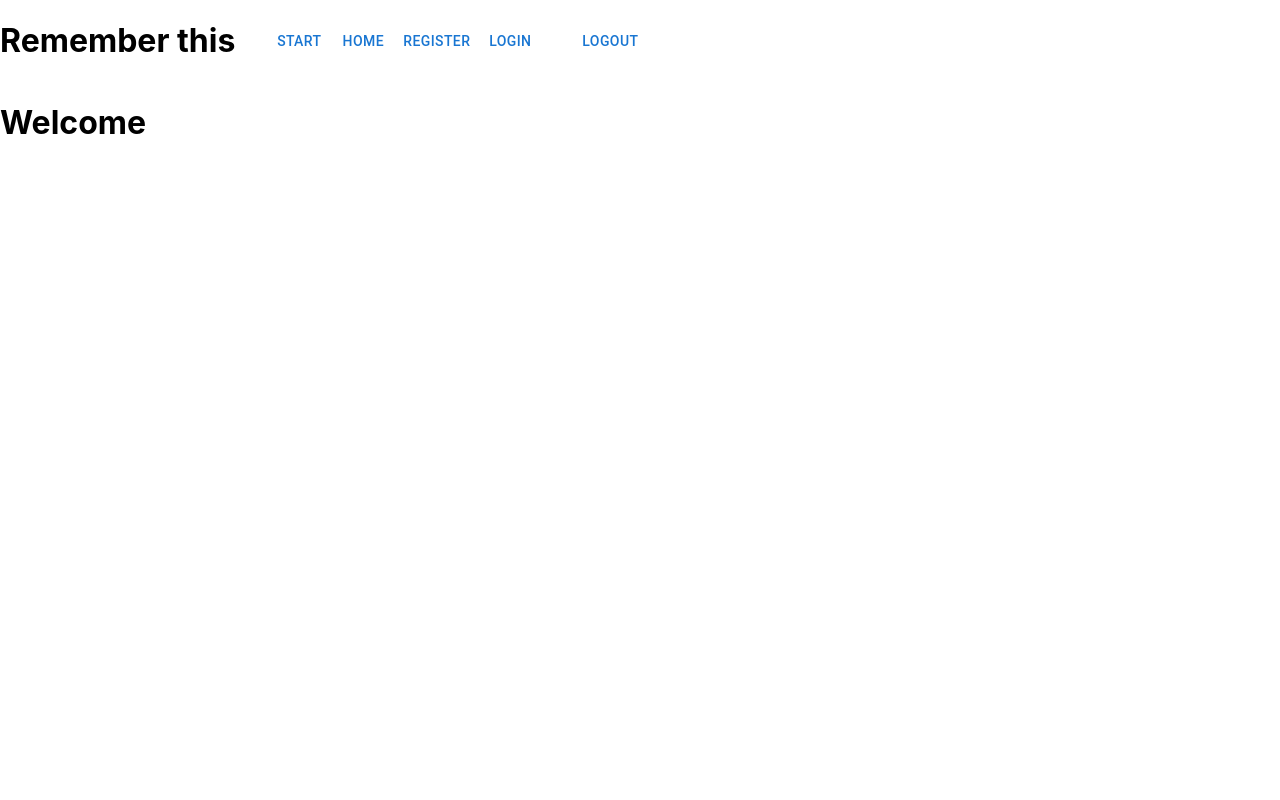
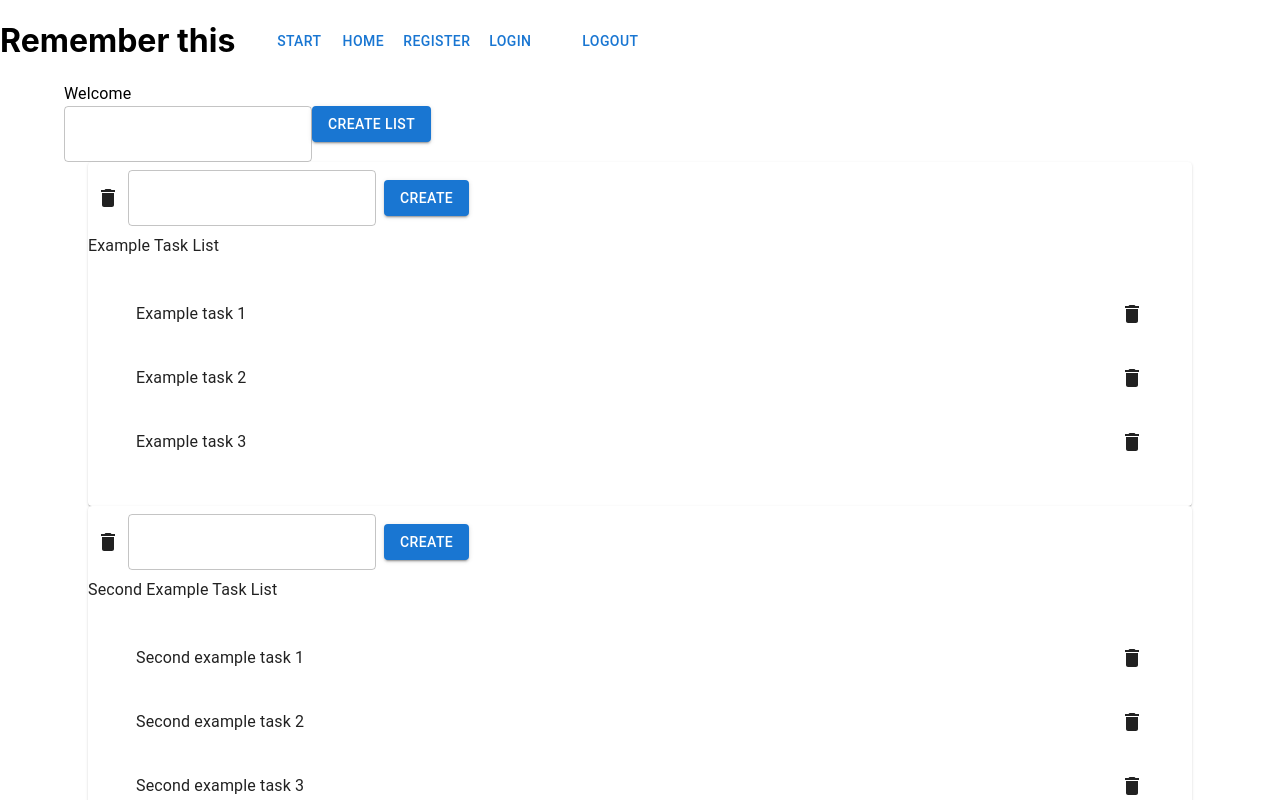
Before and after one commit to ToJoh123/Remember_this, a React (Create React App) app in the folder client/: page / in a window 1280 px wide. Shown: the top 800 px of the page. Built offline with nearby package versions, Linux system fonts and the light colour scheme.

Commit message:
Weclomepage, Data
Exporting an array of objects in the format i should receive data from backend. Making a mock Welcomepage using exampledata

```diff
--- a/client/src/components/HeaderComp.jsx
+++ b/client/src/components/HeaderComp.jsx
@@ -4,12 +4,21 @@ import React from 'react';
 import { NavLink } from 'react-router-dom';
 
 export default function HeaderComp() {
-    function handleLogout() {
-        // delete cookie
-        document.cookie = "authToken=; expires=Thu, 01 Jan 1970 00:00:00 UTC; path=/;";
-
-        // redirect to login page
-        window.location.href = "/login";
+    const handleLogout = async () => {
+        console.log('logout');
+        const response = await fetch('http://localhost:3001/auth/logout', {
+            method: 'Get',
+            credentials: 'include',
+            headers: {
+                'Content-Type': 'application/json'
+            }
+        })
+        const data = await response.json();
+        console.log(data);
+        if (response.status === 200) {
+            window.location.href = '/';
+        }
+        console.log(data.message);
     }
     return (
         <div>
@@ -26,10 +35,13 @@ export default function HeaderComp() {
                     <NavLink to="/register">
                         <Button>Register</Button>
                     </NavLink>
-                    <Button onClick={handleLogout}>Login</Button>
+                    <NavLink to="/login">
+                        <Button>Login</Button>
+                    </NavLink>
+
                 </Grid>
                 <Grid item xs>
-                    <Button>Logout</Button>
+                    <Button onClick={handleLogout}>Logout</Button>
                 </Grid>
             </Grid>
         </div>
--- /dev/null
+++ b/client/src/components/list/ViewList.jsx
@@ -0,0 +1,33 @@
+import { Button, Card, CardActions, CardContent, List, TextField, Typography } from '@mui/material'
+import { Container } from '@mui/system'
+import React from 'react'
+import ViewTask from './ViewTask'
+import DeleteIcon from '@mui/icons-material/Delete';
+
+
+export default function viewList({ list }) {
+    return (
+        <Container key={list.ID}>
+            <Card>
+                <CardActions>
+                    <DeleteIcon />
+                    <TextField />
+                    <Button variant="contained">Create</Button>
+
+                </CardActions>
+                <Typography>{list.ListName}</Typography>
+                <CardContent>
+                    <List>
+                        {list.Task.map(task => {
+                            return (
+                                <ViewTask key={task.ID} task={task} />
+                            )
+                        }
+                        )}
+                    </List>
+                </CardContent>
+
+            </Card>
+        </Container>
+    )
+}
--- /dev/null
+++ b/client/src/components/list/ViewTask.jsx
@@ -0,0 +1,20 @@
+import { ListItem, ListItemButton, ListItemText } from '@mui/material'
+import DeleteIcon from '@mui/icons-material/Delete';
+import React from 'react'
+
+export default function viewTask({ task }) {
+    function handleTaskClick() {
+        console.log('task clicked')
+    }
+    function handleTaskDelete() {
+        console.log('task deleted')
+    }
+    return (
+        <ListItem key={task.ID}>
+            <ListItemButton onClick={handleTaskClick}>
+                <ListItemText primary={task.Text} />
+                <DeleteIcon onClick={handleTaskDelete} />
+            </ListItemButton>
+        </ListItem>
+    )
+}
--- /dev/null
+++ b/client/src/data/listExampleData.js
@@ -0,0 +1,208 @@
+module.exports.data=[
+  {
+    "ID": 1,
+    "Name": "Example User",
+    "Email": "example@example.com",
+    "List": [
+      {
+        "ID": 1,
+        "ListName": "Example Task List",
+        "Task": [
+          {
+            "ID": 1,
+            "Text": "Example task 1",
+            "Status": "Incomplete"
+          },
+          {
+            "ID": 2,
+            "Text": "Example task 2",
+            "Status": "Complete"
+          },
+          {
+            "ID": 3,
+            "Text": "Example task 3",
+            "Status": "Incomplete"
+          }
+        ]
+      },
+      {
+        "ID": 2,
+        "ListName": "Second Example Task List",
+        "Task": [
+          {
+            "ID": 4,
+            "Text": "Second example task 1",
+            "Status": "Complete"
+          },
+          {
+            "ID": 5,
+            "Text": "Second example task 2",
+            "Status": "Incomplete"
+          },
+          {
+            "ID": 6,
+            "Text": "Second example task 3",
+            "Status": "Complete"
+          }
+        ]
+      },
+      {
+        "ID": 3,
+        "ListName": "Third Example Task List",
+        "Task": [
+          {
+            "ID": 7,
+            "Text": "Third example task 1",
+            "Status": "Incomplete"
+          },
+          {
+            "ID": 8,
+            "Text": "Third example task 2",
+            "Status": "Complete"
+          },
+          {
+            "ID": 9,
+            "Text": "Third example task 3",
+            "Status": "Incomplete"
+          }
+        ]
+      }
+    ],
+    "Friends": [
+      {
+        "ID": 1,
+        "List": {
+          "ID": 2,
+          "Name": "Friend's Example List",
+          "Email": "friend@example.com",
+          "List": [
+            {
+              "ID": 10,
+              "ListName": "Friend's Example Task List",
+              "Task": [
+                {
+                  "ID": 10,
+                  "Text": "Friend's example task 1",
+                  "Status": "Complete"
+                },
+                {
+                  "ID": 11,
+                  "Text": "Friend's example task 2",
+                  "Status": "Incomplete"
+                },
+                {
+                  "ID": 12,
+                  "Text": "Friend's example task 3",
+                  "Status": "Complete"
+                }
+              ]
+            }
+          ]
+        }
+      }
+    ]
+  },
+  {
+    "ID": 2,
+    "Name": "Another User",
+    "Email": "another@example.com",
+    "List": [
+      {
+        "ID": 4,
+        "ListName": "Another Task List",
+        "Task": [
+          {
+            "ID": 13,
+            "Text": "Another task 1",
+            "Status": "Incomplete"
+          },
+          {
+            "ID": 14,
+            "Text": "Another task 2",
+            "Status": "Complete"
+          },
+          {
+            "ID": 15,
+            "Text": "Another task 3",
+            "Status": "Incomplete"
+          }
+        ]
+      },
+      {
+        "ID": 5,
+        "ListName": "Second Another Task List",
+        "Task": [
+          {
+            "ID": 16,
+              "Text": "Second another task 1",
+              "Status": "Complete"
+          },
+          {
+              "ID": 17,
+              "Text": "Second another task 2",
+              "Status": "Incomplete"
+          },
+          {
+              "ID": 18,
+              "Text": "Second another task 3",
+              "Status": "Complete"
+          }
+        ]
+      },
+      {
+          "ID": 6,
+          "ListName": "Third Another Task List",
+          "Task": [
+              {
+                  "ID": 19,
+                  "Text": "Third another task 1",
+                  "Status": "Incomplete"
+              },
+              {
+                  "ID": 20,
+                  "Text": "Third another task 2",
+                  "Status": "Complete"
+              },
+              {
+                  "ID": 21,
+                  "Text": "Third another task 3",
+                  "Status": "Incomplete"
+              }
+          ]
+      }
+      ],
+      "Friends": [
+          {
+              "ID": 2,
+              "List": {
+                  "ID": 3,
+                  "Name": "Another Friend's Example List",
+                                          "Email": "second@example.com",
+                  "List": [
+                      {
+                          "ID": 11,
+                          "ListName": "Another Friend's Example Task List",
+                          "Task": [
+                              {
+                                  "ID": 22,
+                                  "Text": "Another Friend's example task 1",
+                                  "Status": "Complete"
+                              },
+                              {
+                                  "ID": 23,
+                                  "Text": "Another Friend's example task 2",
+                                  "Status": "Incomplete"
+                              },
+                              {
+                                  "ID": 24,
+                                  "Text": "Another Friend's example task 3",
+                                  "Status": "Complete"
+                              }
+                          ]
+                      }
+                  ]
+              }
+          }
+      ]
+  }
+  ]
--- /dev/null
+++ b/client/src/functions/WelcomePage/createList.js
@@ -0,0 +1,3 @@
+export default function createList (params) {
+    console.log('createList', params);
+}
--- a/client/src/pages/Welcome.jsx
+++ b/client/src/pages/Welcome.jsx
@@ -1,13 +1,43 @@
+import { Box, Button, Container, TextField, Typography } from '@mui/material'
 import React from 'react'
+import createList from '../functions/WelcomePage/createList.js'
+import ViewList from '../components/list/ViewList.jsx'
+const { data } = require('../data/listExampleData.js')
+
+export default function Welcome() {
+
+    //TODO: replace with fetch request-->this is to imitate a fetch request using the userID from the cookie when logging in.
+    const [userData, setUserData] = React.useState(data[0])
+    const [listName, setListName] = React.useState('')
+    function handleCreateList() {
+        // we can try to update the state here.
+        createList(listName)
+        console.log(data[0])
+        // userData.List.map((list) => {
+        //     console.log(list)
+        // })
+
+    }
+
+    return (
+        <Container>
+            <Typography>Welcome</Typography>
+            <Box>
+                <TextField onChange={(e) => {
+                    setListName(e.target.value)
+                }} />
+                <Button variant="contained" onClick={handleCreateList}>Create List</Button>
+            </Box>
+            <Box>
+                {userData.List.map((list) => (
+                    <ViewList key={list.ID} list={list} />
+                )
+
+                )}
+            </Box>
 
 
-export default function Welcome() {
-    return (
-        <div>
-            <h1>Welcome</h1>
-
-
-        </div>
+        </Container>
 
     )
 }
```
Also changed, not shown: client/src/App.js (+5 -5 lines), 2 other files (tests, documents, lock files or other folders).
